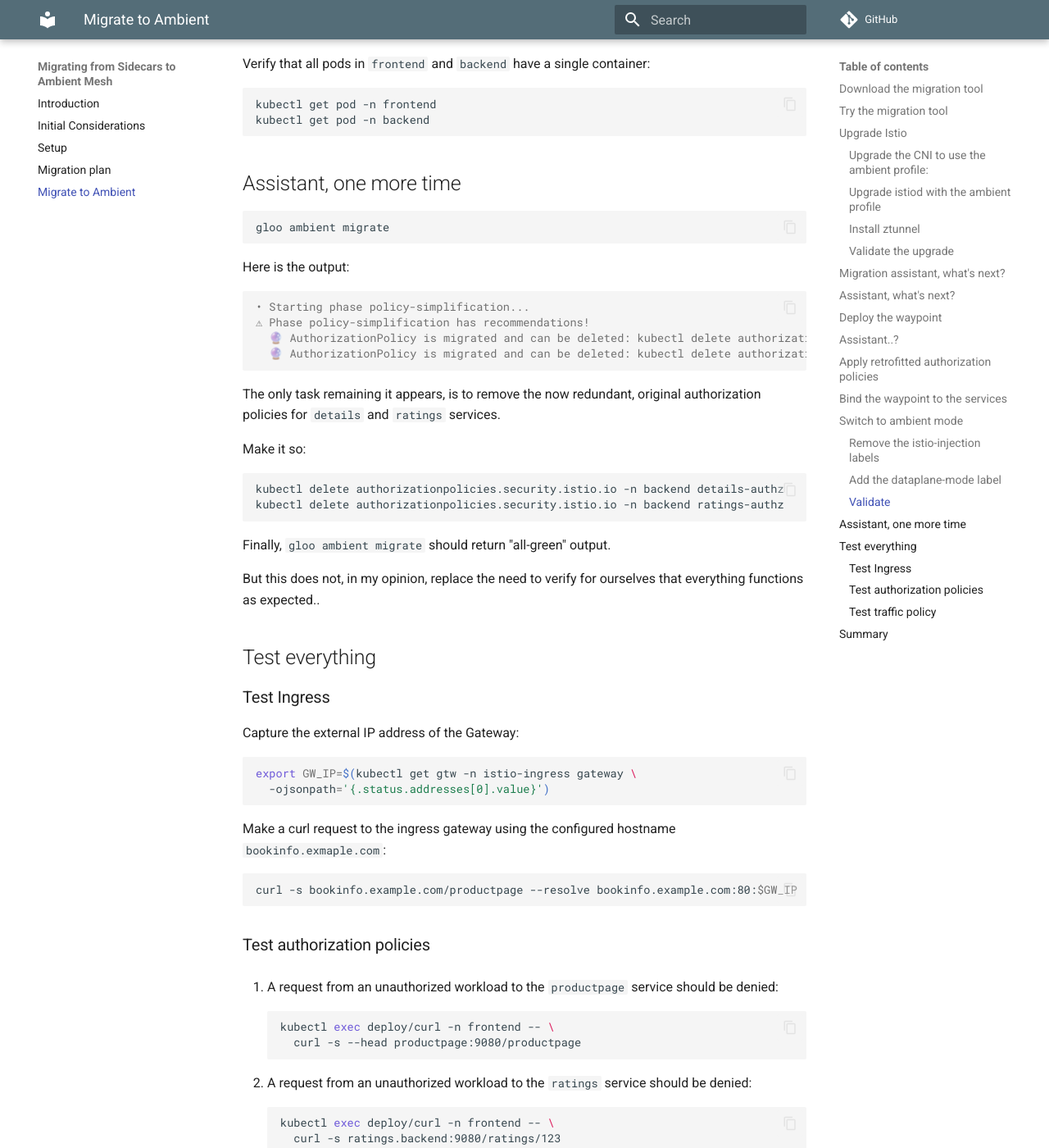
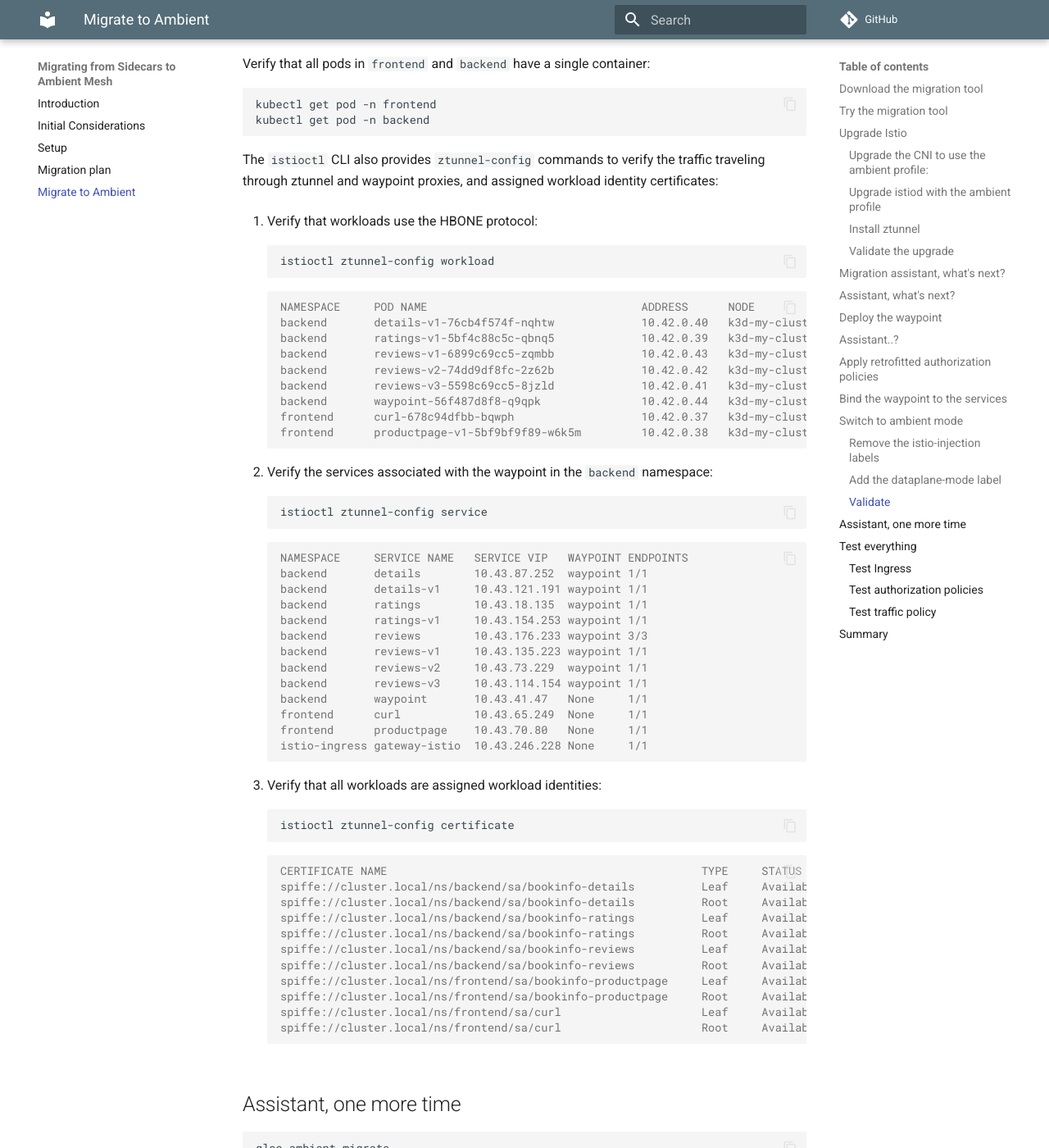
Before and after one commit to eitansuez/ambient-migration, an MkDocs documentation site: the page built from docs/migrate.md, in a window 1280 px wide and 1400 px high, scrolled down 7609 px. Shown: the whole window at 82% size. Built offline with MkDocs 1.6.1 and Material for MkDocs 9.7.7, drawn with Linux system fonts in a browser that asks for light colours; comment, search, counter and statistics services are not loaded.

Commit message:
migration

````diff
--- a/docs/migrate.md
+++ b/docs/migrate.md
@@ -374,6 +374,68 @@ kubectl get pod -n frontend
 kubectl get pod -n backend
 ```
 
+The `istioctl` CLI also provides `ztunnel-config` commands to verify the traffic traveling through ztunnel and waypoint proxies, and assigned workload identity certificates:
+
+1. Verify that workloads use the HBONE protocol:
+
+    ```shell
+    istioctl ztunnel-config workload
+    ```
+
+    ```console
+    NAMESPACE     POD NAME                                ADDRESS      NODE                    WAYPOINT PROTOCOL
+    backend       details-v1-76cb4f574f-nqhtw             10.42.0.40   k3d-my-cluster-server-0 None     HBONE
+    backend       ratings-v1-5bf4c88c5c-qbnq5             10.42.0.39   k3d-my-cluster-server-0 None     HBONE
+    backend       reviews-v1-6899c69cc5-zqmbb             10.42.0.43   k3d-my-cluster-server-0 None     HBONE
+    backend       reviews-v2-74dd9df8fc-2z62b             10.42.0.42   k3d-my-cluster-server-0 None     HBONE
+    backend       reviews-v3-5598c69cc5-8jzld             10.42.0.41   k3d-my-cluster-server-0 None     HBONE
+    backend       waypoint-56f487d8f8-q9qpk               10.42.0.44   k3d-my-cluster-server-0 None     TCP
+    frontend      curl-678c94dfbb-bqwph                   10.42.0.37   k3d-my-cluster-server-0 None     HBONE
+    frontend      productpage-v1-5bf9bf9f89-w6k5m         10.42.0.38   k3d-my-cluster-server-0 None     HBONE
+    ```
+
+2. Verify the services associated with the waypoint in the `backend` namespace:
+
+    ```shell
+    istioctl ztunnel-config service
+    ```
+
+    ```console
+    NAMESPACE     SERVICE NAME   SERVICE VIP   WAYPOINT ENDPOINTS
+    backend       details        10.43.87.252  waypoint 1/1
+    backend       details-v1     10.43.121.191 waypoint 1/1
+    backend       ratings        10.43.18.135  waypoint 1/1
+    backend       ratings-v1     10.43.154.253 waypoint 1/1
+    backend       reviews        10.43.176.233 waypoint 3/3
+    backend       reviews-v1     10.43.135.223 waypoint 1/1
+    backend       reviews-v2     10.43.73.229  waypoint 1/1
+    backend       reviews-v3     10.43.114.154 waypoint 1/1
+    backend       waypoint       10.43.41.47   None     1/1
+    frontend      curl           10.43.65.249  None     1/1
+    frontend      productpage    10.43.70.80   None     1/1
+    istio-ingress gateway-istio  10.43.246.228 None     1/1
+    ```
+
+3. Verify that all workloads are assigned workload identities:
+
+    ```shell
+    istioctl ztunnel-config certificate
+    ```
+
+    ```console
+    CERTIFICATE NAME                                               TYPE     STATUS        VALID CERT     SERIAL NUMBER                        NOT AFTER                NOT BEFORE
+    spiffe://cluster.local/ns/backend/sa/bookinfo-details          Leaf     Available     true           f0bc69c12ed191f83365b2297890f248     2025-06-06T04:54:09Z     2025-06-05T04:52:09Z
+    spiffe://cluster.local/ns/backend/sa/bookinfo-details          Root     Available     true           c4cc571dc92335d57cb6cf3ab78f99a8     2035-06-02T08:05:55Z     2025-06-04T08:05:55Z
+    spiffe://cluster.local/ns/backend/sa/bookinfo-ratings          Leaf     Available     true           9f4722ba68e73146fa5c498fcacb5270     2025-06-06T04:54:09Z     2025-06-05T04:52:09Z
+    spiffe://cluster.local/ns/backend/sa/bookinfo-ratings          Root     Available     true           c4cc571dc92335d57cb6cf3ab78f99a8     2035-06-02T08:05:55Z     2025-06-04T08:05:55Z
+    spiffe://cluster.local/ns/backend/sa/bookinfo-reviews          Leaf     Available     true           8ad4912f768ac3f986e8d0014947af5a     2025-06-06T04:54:09Z     2025-06-05T04:52:09Z
+    spiffe://cluster.local/ns/backend/sa/bookinfo-reviews          Root     Available     true           c4cc571dc92335d57cb6cf3ab78f99a8     2035-06-02T08:05:55Z     2025-06-04T08:05:55Z
+    spiffe://cluster.local/ns/frontend/sa/bookinfo-productpage     Leaf     Available     true           49cd2a29fb479144ee898135a71c4ab9     2025-06-06T04:54:16Z     2025-06-05T04:52:16Z
+    spiffe://cluster.local/ns/frontend/sa/bookinfo-productpage     Root     Available     true           c4cc571dc92335d57cb6cf3ab78f99a8     2035-06-02T08:05:55Z     2025-06-04T08:05:55Z
+    spiffe://cluster.local/ns/frontend/sa/curl                     Leaf     Available     true           ffe564539de3ecccdbe4d53ef6230f05     2025-06-06T04:54:16Z     2025-06-05T04:52:16Z
+    spiffe://cluster.local/ns/frontend/sa/curl                     Root     Available     true           c4cc571dc92335d57cb6cf3ab78f99a8     2035-06-02T08:05:55Z     2025-06-04T08:05:55Z
+    ```
+
 ## Assistant, one more time
 
 ```shell
````
